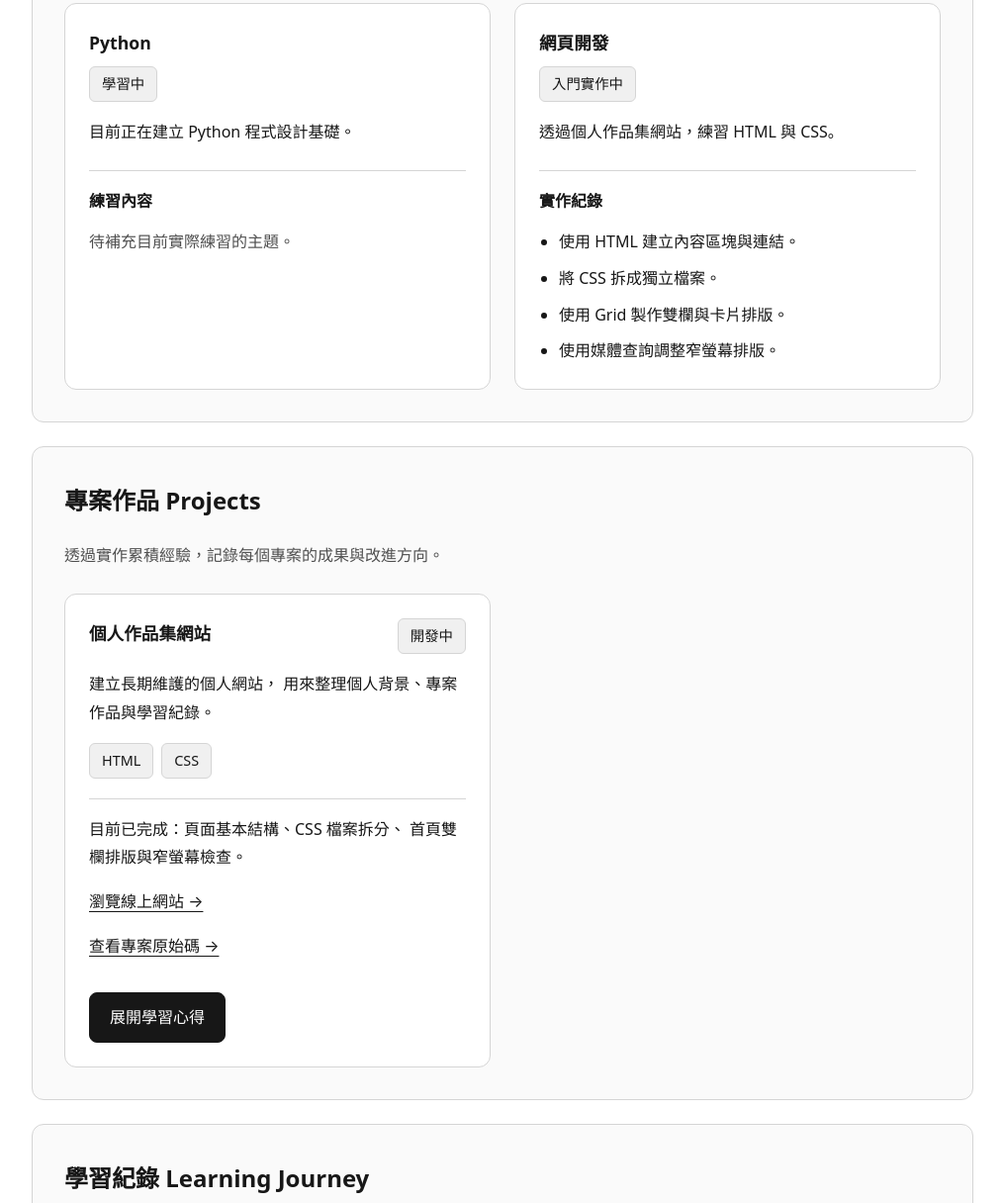
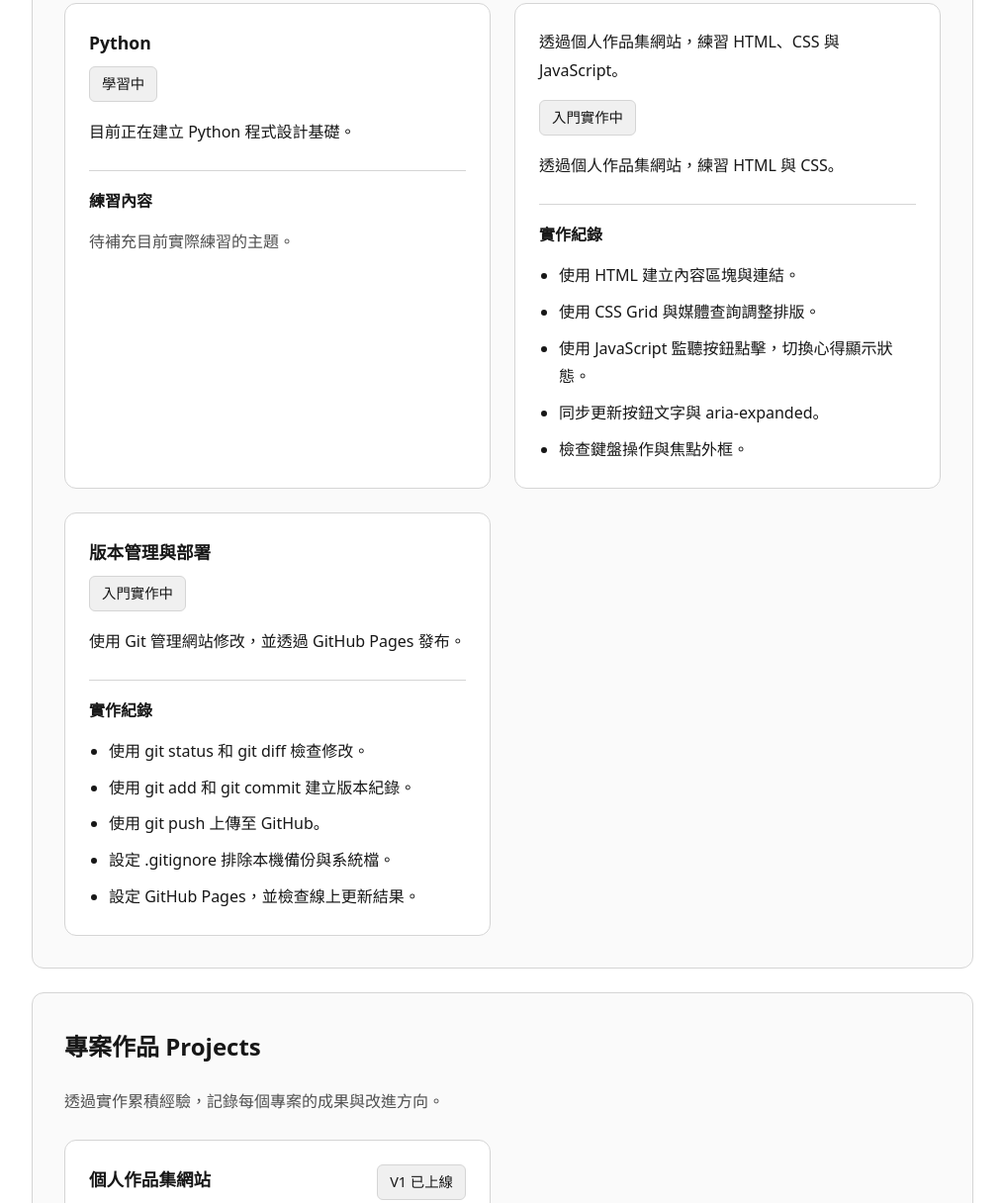
Before and after one commit to Benson1220/personal-portfolio, a plain HTML site: page index.html in a window 1280 px wide. Shown: the part 1370-2586 px from the top of the page at 99% size, without its empty margins (132-1147 px from the left). Drawn offline with Linux system fonts and the light colour scheme.

Commit message:
更新專案狀態與技能實作紀錄並同步 README

```diff
--- a/index.html
+++ b/index.html
@@ -116,7 +116,7 @@
                 </article>
 
                 <article class="skill-card">
-                    <h3>網頁開發</h3>
+                    <p>透過個人作品集網站，練習 HTML、CSS 與 JavaScript。</p>
                     <p><span class="tag">入門實作中</span></p>
 
                     <p>透過個人作品集網站，練習 HTML 與 CSS。</p>
@@ -124,9 +124,25 @@
                     <h4>實作紀錄</h4>
                     <ul class="skill-list">
                         <li>使用 HTML 建立內容區塊與連結。</li>
-                        <li>將 CSS 拆成獨立檔案。</li>
-                        <li>使用 Grid 製作雙欄與卡片排版。</li>
-                        <li>使用媒體查詢調整窄螢幕排版。</li>
+                        <li>使用 CSS Grid 與媒體查詢調整排版。</li>
+                        <li>使用 JavaScript 監聽按鈕點擊，切換心得顯示狀態。</li>
+                        <li>同步更新按鈕文字與 aria-expanded。</li>
+                        <li>檢查鍵盤操作與焦點外框。</li>
+                    </ul>
+                </article>
+                <article class="skill-card">
+                    <h3>版本管理與部署</h3>
+                    <p><span class="tag">入門實作中</span></p>
+
+                    <p>使用 Git 管理網站修改，並透過 GitHub Pages 發布。</p>
+
+                    <h4>實作紀錄</h4>
+                    <ul class="skill-list">
+                        <li>使用 git status 和 git diff 檢查修改。</li>
+                        <li>使用 git add 和 git commit 建立版本紀錄。</li>
+                        <li>使用 git push 上傳至 GitHub。</li>
+                        <li>設定 .gitignore 排除本機備份與系統檔。</li>
+                        <li>設定 GitHub Pages，並檢查線上更新結果。</li>
                     </ul>
                 </article>
             </div>
@@ -140,7 +156,7 @@
                 <article class="project-card">
                     <div class="project-heading">
                         <h3>個人作品集網站</h3>
-                        <span class="tag">開發中</span>
+                        <span class="tag">V1 已上線</span>
                     </div>
 
                     <p>
@@ -151,11 +167,14 @@
                     <ul class="project-tech" aria-label="使用技術">
                         <li class="tag">HTML</li>
                         <li class="tag">CSS</li>
+                        <li class="tag">JavaScript</li>
+                        <li class="tag">Git</li>
+                        <li class="tag">GitHub Pages</li>
                     </ul>
 
                     <p class="project-progress">
-                        目前已完成：頁面基本結構、CSS 檔案拆分、
-                        首頁雙欄排版與窄螢幕檢查。
+                        已完成：響應式排版、學習心得展開與收起、
+                        鍵盤操作檢查、Git 版本管理與 GitHub Pages 部署。
                     </p>
 
                     <p>
```
Also changed, not shown: 1 other file.
